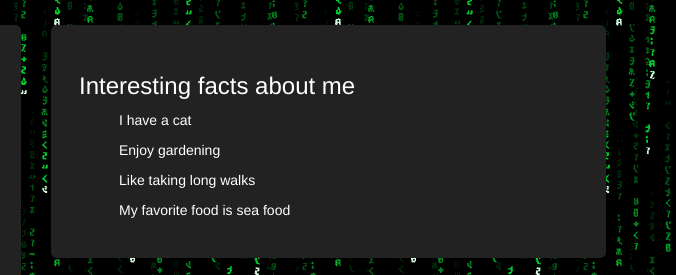
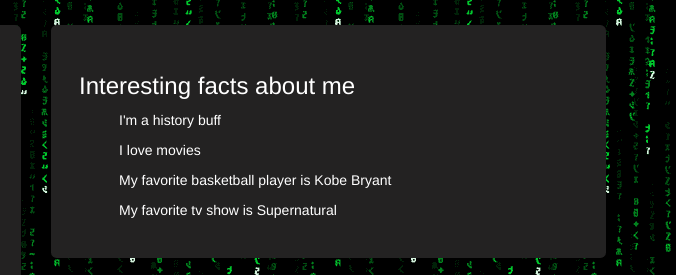
Before and after one commit to pugglett/Fatrix, a plain HTML site: page Jeremy.html in a window 1280 px wide. Shown: the part 103-378 px from the top of the page, 604-1280 px from the left. Drawn offline with Linux system fonts and the light colour scheme.

```diff
--- a/Jeremy.html
+++ b/Jeremy.html
@@ -100,10 +100,10 @@
 <div class="col-lg-6">
 <section id="wrapper">
     <h3>Interesting facts about me</h3>
-    <ul>I have a cat</ul>
-    <ul>Enjoy gardening</ul>
-    <ul>Like taking long walks</ul>
-    <ul>My favorite food is sea food</ul>
+    <ul>I'm a history buff</ul>
+    <ul>I love movies</ul>
+    <ul>My favorite basketball player is Kobe Bryant</ul>
+    <ul>My favorite tv show is Supernatural</ul>
     </section>
     <br>
 
```
Also changed, not shown: ComputerNetworking.html (+2 -0 lines), Erika.html (+1 -1 lines), index.html (+1 -0 lines), images/expertfinalweb.png (added), images/in.png.
